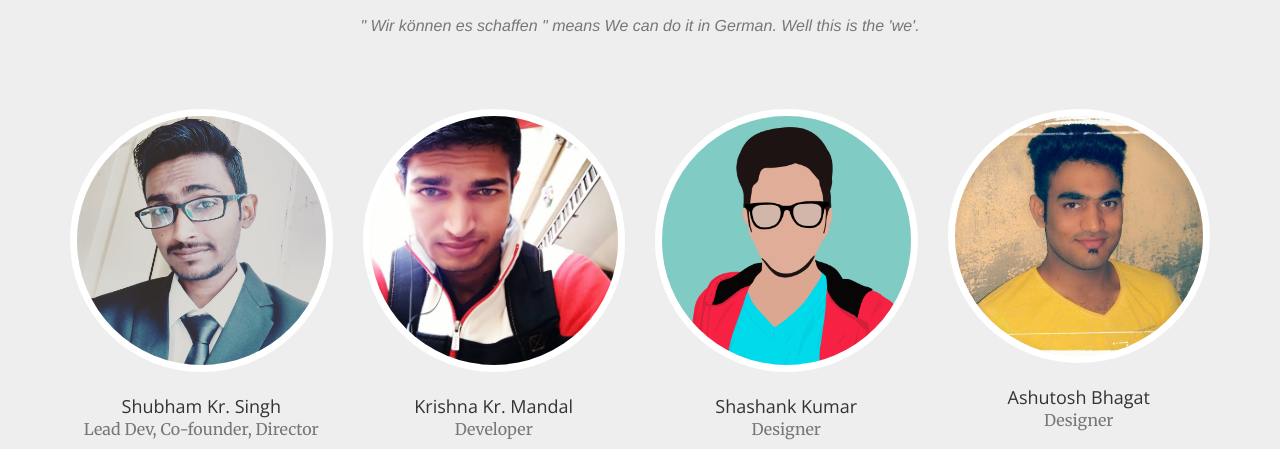
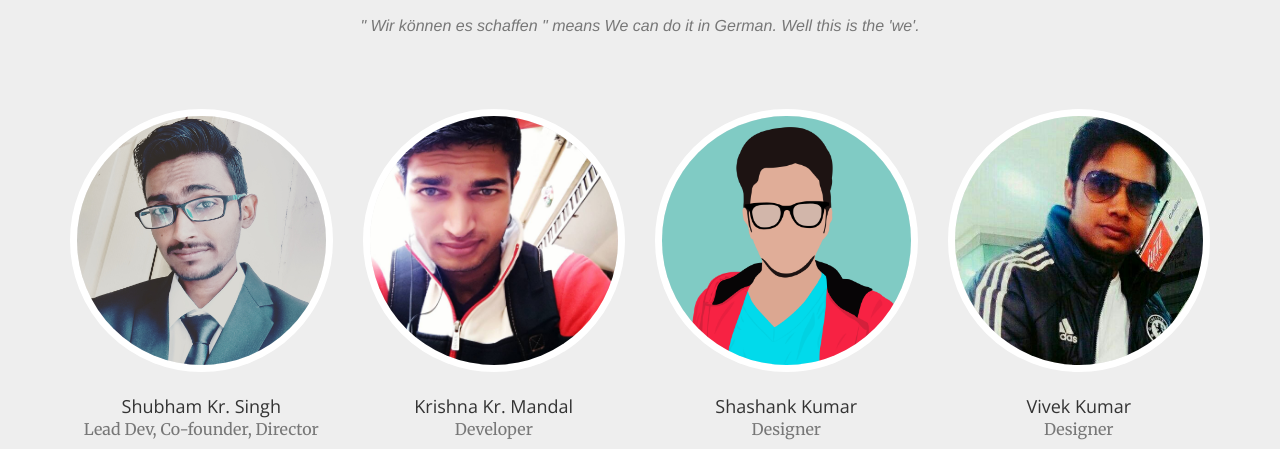
Before and after one commit to whitepetalstechnologies/whitepetalstechnologies.github.io, a website: page index.html in a window 1280 px wide. Shown: the part 2048-2497 px from the top of the page. Drawn offline with nearby package versions, Linux system fonts and the light colour scheme.

Commit message:
Add designer

```diff
--- a/index.html
+++ b/index.html
@@ -232,13 +232,13 @@
             </div>
             <div class="col-sm-3">
                 <div class="team-member">
-                    <img src="img/team/ashu2.jpg" class="img-responsive img-circle" alt="">
-                    <h4>Ashutosh Bhagat</h4>
+                    <img src="img/team/designer.jpg" class="img-responsive img-circle" alt="">
+                    <h4>Vivek Kumar</h4>
                     <p class="text-muted">Designer</p>
                     <ul class="list-inline social-buttons">
                         <li><a href="#"><i class="fa fa-twitter"></i></a>
                         </li>
-                        <li><a href="https://www.facebook.com/bhagatashutosh"><i class="fa fa-facebook"></i></a>
+                        <li><a href="https://www.facebook.com/ranjucho"><i class="fa fa-facebook"></i></a>
                         </li>
                         <li><a href="#"><i class="fa fa-linkedin"></i></a>
                         </li>
```
Also changed, not shown: img/team/designer.jpg (added).
